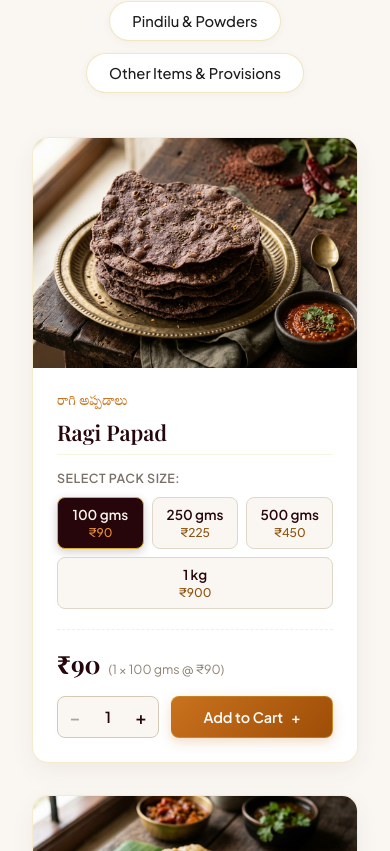
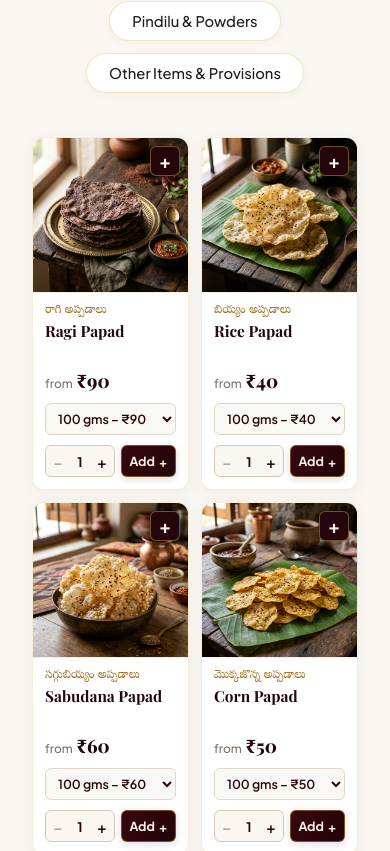
Before and after one commit to sakethverse-dev/agraharam, a React (Vite) app: page / in a window 390 px wide. Shown: the part 4073-4924 px from the top of the page. Built offline with nearby package versions, Linux system fonts and the light colour scheme; a web font is replaced by a local one.

Commit message:
Implement clean 2-column mobile and 4-column desktop e-commerce product grid matching reference design with fully contained image framing

```diff
--- a/src/App.css
+++ b/src/App.css
@@ -1936,203 +1936,217 @@ body {
 /* Products Grid */
 .order-products-grid {
   display: grid;
-  grid-template-columns: repeat(auto-fill, minmax(350px, 1fr));
-  gap: 32px;
+  grid-template-columns: repeat(4, 1fr);
+  gap: 24px;
   margin-bottom: 56px;
+}
+
+@media (max-width: 1024px) {
+  .order-products-grid {
+    grid-template-columns: repeat(3, 1fr);
+    gap: 18px;
+  }
+}
+
+@media (max-width: 768px) {
+  .order-products-grid {
+    grid-template-columns: repeat(2, 1fr);
+    gap: 12px;
+    margin-bottom: 36px;
+  }
+}
+
+@media (max-width: 360px) {
+  .order-products-grid {
+    grid-template-columns: repeat(2, 1fr);
+    gap: 8px;
+  }
 }
 
 /* Single Product Card */
 .order-product-card {
   background: #FFFFFF;
-  border-radius: 16px;
-  border: 1px solid rgba(212, 175, 55, 0.24);
-  box-shadow: 0 8px 24px rgba(74, 14, 23, 0.06);
+  border-radius: 12px;
+  border: 1px solid rgba(212, 175, 55, 0.22);
+  box-shadow: 0 4px 16px rgba(74, 14, 23, 0.05);
   overflow: hidden;
   display: flex;
   flex-direction: column;
-  transition: all 0.35s cubic-bezier(0.16, 1, 0.3, 1);
+  transition: all 0.25s cubic-bezier(0.16, 1, 0.3, 1);
   position: relative;
+  height: 100%;
 }
 
 .order-product-card:hover {
-  transform: translateY(-6px);
-  box-shadow: 0 16px 40px rgba(74, 14, 23, 0.14);
+  transform: translateY(-4px);
+  box-shadow: 0 10px 24px rgba(74, 14, 23, 0.12);
   border-color: rgba(212, 175, 55, 0.55);
 }
 
+/* Contained Media Box - Guarantees image NEVER gets out of frame */
 .product-card-media {
   position: relative;
   width: 100%;
-  height: 230px;
+  aspect-ratio: 1 / 1;
   overflow: hidden;
-  background-color: #1A0D08;
+  background-color: #FAF8F5;
+  display: flex;
+  align-items: center;
+  justify-content: center;
+  border-bottom: 1px solid rgba(212, 175, 55, 0.14);
 }
 
 .product-card-img {
   width: 100%;
   height: 100%;
   object-fit: cover;
-  transition: transform 0.6s cubic-bezier(0.16, 1, 0.3, 1);
+  object-position: center;
+  display: block;
+  transition: transform 0.5s ease;
 }
 
 .order-product-card:hover .product-card-img {
+  transform: scale(1.06);
+}
+
+/* Quick Add Button on Top Right (like reference image) */
+.quick-add-btn {
+  position: absolute;
+  top: 8px;
+  right: 8px;
+  width: 30px;
+  height: 30px;
+  border-radius: 6px;
+  background: #24060C;
+  color: #FAF4EB;
+  border: 1px solid rgba(212, 175, 55, 0.45);
+  display: flex;
+  align-items: center;
+  justify-content: center;
+  font-size: 1.15rem;
+  font-weight: 700;
+  cursor: pointer;
+  transition: all 0.2s ease;
+  z-index: 2;
+  box-shadow: 0 2px 6px rgba(0, 0, 0, 0.25);
+  line-height: 1;
+  padding: 0;
+}
+
+.quick-add-btn:hover {
+  background: #4A0E17;
+  color: #D4AF37;
   transform: scale(1.08);
 }
 
-.product-card-badge {
-  position: absolute;
-  top: 14px;
-  right: 14px;
-  background: rgba(38, 5, 11, 0.88);
-  backdrop-filter: blur(8px);
-  color: #F4C472;
-  border: 1px solid rgba(212, 175, 55, 0.45);
-  padding: 5px 12px;
-  border-radius: 20px;
-  font-size: 0.72rem;
-  font-weight: 600;
-  letter-spacing: 0.05em;
-  text-transform: uppercase;
-}
-
+.quick-add-btn:active {
+  transform: scale(0.95);
+}
+
+/* Card Body */
 .product-card-body {
-  padding: 24px;
+  padding: 12px;
   display: flex;
   flex-direction: column;
   flex: 1;
+  justify-content: space-between;
+  gap: 6px;
+  background: #FFFFFF;
+}
+
+.product-card-info-top {
+  display: flex;
+  flex-direction: column;
+  gap: 2px;
 }
 
 .product-telugu-badge {
   font-family: var(--font-telugu);
-  font-size: 0.82rem;
-  color: var(--gold-accent);
+  font-size: 0.72rem;
+  color: #9E6819;
   font-weight: 500;
-  margin-bottom: 6px;
+  line-height: 1.2;
+  white-space: nowrap;
+  overflow: hidden;
+  text-overflow: ellipsis;
   display: block;
 }
 
 .product-card-name {
   font-family: var(--font-serif);
-  font-size: 1.35rem;
-  font-weight: 600;
+  font-size: 0.96rem;
+  font-weight: 700;
   color: #24060C;
   line-height: 1.25;
-  margin-bottom: 8px;
-}
-
-.product-card-desc {
-  font-family: var(--font-sans);
-  font-size: 0.88rem;
-  line-height: 1.55;
-  color: var(--text-muted);
-  margin-bottom: 20px;
+  margin: 0;
   display: -webkit-box;
   -webkit-line-clamp: 2;
   -webkit-box-orient: vertical;
   overflow: hidden;
-}
-
-/* Pack Size Selector */
-.pack-size-selector-wrap {
-  margin-top: auto;
-  margin-bottom: 20px;
-  padding-top: 14px;
-  border-top: 1px solid rgba(212, 175, 55, 0.14);
-}
-
-.selector-label {
+  min-height: 2.4em;
+}
+
+/* Price Line (like reference) */
+.product-price-line {
+  display: flex;
+  align-items: baseline;
+  gap: 4px;
+  flex-wrap: wrap;
+  margin-top: 2px;
+}
+
+.from-prefix {
+  font-size: 0.75rem;
+  color: #7A7268;
+  font-weight: 500;
+}
+
+.product-price-val {
+  font-family: var(--font-serif);
+  font-size: 1.15rem;
+  font-weight: 800;
+  color: #24060C;
+}
+
+.selected-size-price {
+  font-size: 0.72rem;
+  color: #9E6819;
+  font-weight: 600;
+}
+
+/* Pack Size Selector Dropdown */
+.pack-select-container {
+  width: 100%;
+  margin-top: 2px;
+}
+
+.pack-select-dropdown {
+  width: 100%;
+  padding: 6px 8px;
+  border-radius: 6px;
+  border: 1px solid #E0D7C6;
+  background: #FAF8F5;
+  color: #26050B;
   font-size: 0.78rem;
   font-weight: 600;
-  letter-spacing: 0.04em;
-  color: #7A7268;
-  text-transform: uppercase;
-  display: block;
-  margin-bottom: 8px;
-}
-
-.pack-size-pills {
-  display: flex;
-  gap: 8px;
-  flex-wrap: wrap;
-}
-
-.pack-pill {
-  flex: 1;
-  min-width: 80px;
-  padding: 8px 10px;
-  border-radius: 8px;
-  border: 1px solid #E0D7C6;
-  background: #FAF7F2;
   cursor: pointer;
-  display: flex;
-  flex-direction: column;
-  align-items: center;
-  justify-content: center;
-  gap: 2px;
+  outline: none;
   transition: all 0.2s ease;
-}
-
-.pack-pill .pill-size {
-  font-size: 0.85rem;
-  font-weight: 600;
-  color: #26050B;
-}
-
-.pack-pill .pill-price {
-  font-size: 0.75rem;
-  color: #8C5511;
-  font-weight: 500;
-}
-
-.pack-pill:hover {
-  border-color: var(--gold-accent);
-}
-
-.pack-pill.active {
-  background: #26050B;
+  font-family: var(--font-sans);
+}
+
+.pack-select-dropdown:hover,
+.pack-select-dropdown:focus {
   border-color: #D4AF37;
-  box-shadow: 0 3px 10px rgba(38, 5, 11, 0.2);
-}
-
-.pack-pill.active .pill-size {
-  color: #FAF4EB;
-}
-
-.pack-pill.active .pill-price {
-  color: #E58D36;
-}
-
-/* Product Card Footer */
-.product-card-footer {
-  display: flex;
-  flex-direction: column;
-  gap: 12px;
-  padding-top: 14px;
-  border-top: 1px dashed rgba(212, 175, 55, 0.2);
-}
-
-.price-display-block {
-  display: flex;
-  align-items: baseline;
-  gap: 8px;
-}
-
-.price-amount {
-  font-family: var(--font-serif);
-  font-size: 1.55rem;
-  font-weight: 700;
-  color: #24060C;
-}
-
-.price-subtext {
-  font-size: 0.78rem;
-  color: #8E8272;
-}
-
-.action-row {
-  display: flex;
-  align-items: center;
-  gap: 12px;
+  background: #FFFFFF;
+}
+
+/* Card Action Row (Stepper & Add to Cart) */
+.product-card-actions {
+  display: flex;
+  align-items: center;
+  gap: 6px;
+  margin-top: 4px;
 }
 
 /* Stepper */
@@ -2140,18 +2154,19 @@ body {
   display: flex;
   align-items: center;
   border: 1px solid #D5C8B4;
-  border-radius: 8px;
+  border-radius: 6px;
   background: #FAF7F2;
   overflow: hidden;
-  height: 42px;
+  height: 32px;
+  flex-shrink: 0;
 }
 
 .qty-btn {
-  width: 34px;
+  width: 24px;
   height: 100%;
   border: none;
   background: none;
-  font-size: 1.1rem;
+  font-size: 0.95rem;
   font-weight: 600;
   color: #26050B;
   cursor: pointer;
@@ -2159,6 +2174,7 @@ body {
   align-items: center;
   justify-content: center;
   transition: background 0.15s ease;
+  padding: 0;
 }
 
 .qty-btn:hover:not(:disabled) {
@@ -2171,43 +2187,50 @@ body {
 }
 
 .qty-value {
-  width: 32px;
+  width: 20px;
   text-align: center;
-  font-size: 0.95rem;
-  font-weight: 600;
+  font-size: 0.82rem;
+  font-weight: 700;
   color: #26050B;
 }
 
 /* Add to Cart Button */
 .add-cart-btn {
   flex: 1;
-  height: 42px;
-  border-radius: 8px;
-  border: 1px solid rgba(212, 175, 55, 0.4);
-  background: linear-gradient(135deg, #C9721E 0%, #9E4D07 100%);
-  color: #FFFFFF;
+  height: 32px;
+  padding: 0 6px;
+  border-radius: 6px;
+  border: 1px solid rgba(212, 175, 55, 0.45);
+  background: linear-gradient(135deg, #3A070F 0%, #200408 100%);
+  color: #FAF4EB;
   font-family: var(--font-sans);
-  font-size: 0.9rem;
-  font-weight: 600;
-  display: flex;
-  align-items: center;
-  justify-content: center;
-  gap: 8px;
+  font-size: 0.78rem;
+  font-weight: 700;
+  display: flex;
+  align-items: center;
+  justify-content: center;
+  gap: 4px;
   cursor: pointer;
-  transition: all 0.25s ease;
-  box-shadow: 0 4px 12px rgba(201, 114, 30, 0.25);
+  transition: all 0.2s ease;
+  box-shadow: 0 2px 8px rgba(38, 5, 11, 0.15);
+  white-space: nowrap;
 }
 
 .add-cart-btn:hover {
-  transform: translateY(-2px);
-  box-shadow: 0 6px 18px rgba(201, 114, 30, 0.38);
-  background: linear-gradient(135deg, #DF832B 0%, #B05709 100%);
+  transform: translateY(-1px);
+  background: linear-gradient(135deg, #560E1A 0%, #30060E 100%);
+  border-color: #D4AF37;
+  color: #F8EEDB;
 }
 
 .add-cart-btn.added {
   background: #188038;
   border-color: #188038;
-  box-shadow: 0 4px 12px rgba(24, 128, 56, 0.3);
+  color: #FFFFFF;
+}
+
+.add-cart-btn .btn-icon {
+  font-size: 0.82rem;
 }
 
 /* Assistance Banner */
@@ -2823,11 +2846,7 @@ body {
   }
 }
 
-@media (max-width: 768px) {
-  .order-products-grid {
-    grid-template-columns: 1fr;
-  }
-}
+
 
 /* Floating Bottom Cart Pill */
 .floating-cart-pill {
--- a/src/components/OrderSection.jsx
+++ b/src/components/OrderSection.jsx
@@ -198,48 +198,58 @@ function OrderSection({ phoneNumber = "+91 80089 44894", cart, setCart, isCartOp
             const selection = productSelections[product.id] || { sizeIndex: 0, qty: 1 };
             const currentVariant = product.variants[selection.sizeIndex];
             const isAdded = addedAnimation[product.id];
+            const lowestPrice = product.variants[0]?.price;
 
             return (
               <div key={product.id} className="order-product-card">
-                {/* Product Thumbnail */}
+                {/* Product Thumbnail with Quick Add button */}
                 <div className="product-card-media">
-                  <img src={product.img} alt={product.name} className="product-card-img" />
+                  <img src={product.img} alt={product.name} className="product-card-img" loading="lazy" />
+                  <button
+                    type="button"
+                    className="quick-add-btn"
+                    onClick={() => handleAddToCart(product)}
+                    title={`Quick add ${product.name} to cart`}
+                    aria-label={`Quick add ${product.name} to cart`}
+                  >
+                    {isAdded ? '✓' : '+'}
+                  </button>
                 </div>
 
                 {/* Content */}
                 <div className="product-card-body">
+                  <div className="product-card-info-top">
                     <span className="product-telugu-badge">{product.telugu}</span>
-                  <h3 className="product-card-name">{product.name}</h3>
-
-                  {/* Pack Size Selector */}
-                  <div className="pack-size-selector-wrap">
-                    <span className="selector-label">Select Pack Size:</span>
-                    <div className="pack-size-pills">
-                      {product.variants.map((variant, vIdx) => (
-                        <button
-                          type="button"
-                          key={variant.size}
-                          className={`pack-pill ${selection.sizeIndex === vIdx ? 'active' : ''}`}
-                          onClick={() => handleSizeChange(product.id, vIdx)}
-                        >
-                          <span className="pill-size">{variant.size}</span>
-                          <span className="pill-price">₹{variant.price}</span>
-                        </button>
-                      ))}
-                    </div>
+                    <h3 className="product-card-name" title={product.name}>{product.name}</h3>
                   </div>
 
-                  {/* Price & Quantity & Add to Cart Row */}
-                  <div className="product-card-footer">
-                    <div className="price-display-block">
-                      <span className="price-amount">₹{currentVariant.price * selection.qty}</span>
-                      <span className="price-subtext">
-                        ({selection.qty} × {currentVariant.size} @ ₹{currentVariant.price})
-                      </span>
+                  {/* Price Line */}
+                  <div className="product-price-line">
+                    <span className="from-prefix">from</span>
+                    <span className="product-price-val">₹{lowestPrice}</span>
+                    {selection.sizeIndex > 0 && (
+                      <span className="selected-size-price">({currentVariant.size}: ₹{currentVariant.price})</span>
+                    )}
                   </div>
 
-                    <div className="action-row">
-                      {/* Stepper */}
+                  {/* Pack Size Selector Dropdown */}
+                  <div className="pack-select-container">
+                    <select
+                      value={selection.sizeIndex}
+                      onChange={(e) => handleSizeChange(product.id, Number(e.target.value))}
+                      className="pack-select-dropdown"
+                      aria-label={`Select pack size for ${product.name}`}
+                    >
+                      {product.variants.map((variant, vIdx) => (
+                        <option key={variant.size} value={vIdx}>
+                          {variant.size} – ₹{variant.price}
+                        </option>
+                      ))}
+                    </select>
+                  </div>
+
+                  {/* Stepper & Add to Cart Action Row */}
+                  <div className="product-card-actions">
                     <div className="qty-stepper">
                       <button
                         type="button"
@@ -262,11 +272,11 @@ function OrderSection({ phoneNumber = "+91 80089 44894", cart, setCart, isCartOp
                       </button>
                     </div>
 
-                      {/* Add to Cart Button */}
                     <button
                       type="button"
                       className={`add-cart-btn ${isAdded ? 'added' : ''}`}
                       onClick={() => handleAddToCart(product)}
+                      aria-label={`Add ${product.name} to cart`}
                     >
                       {isAdded ? (
                         <>
@@ -275,12 +285,11 @@ function OrderSection({ phoneNumber = "+91 80089 44894", cart, setCart, isCartOp
                         </>
                       ) : (
                         <>
-                            <span>Add to Cart</span>
+                          <span>Add</span>
                           <span className="btn-icon">+</span>
                         </>
                       )}
                     </button>
-                    </div>
                   </div>
                 </div>
               </div>
```
Lines whose indentation alone changed are shown as unchanged.
